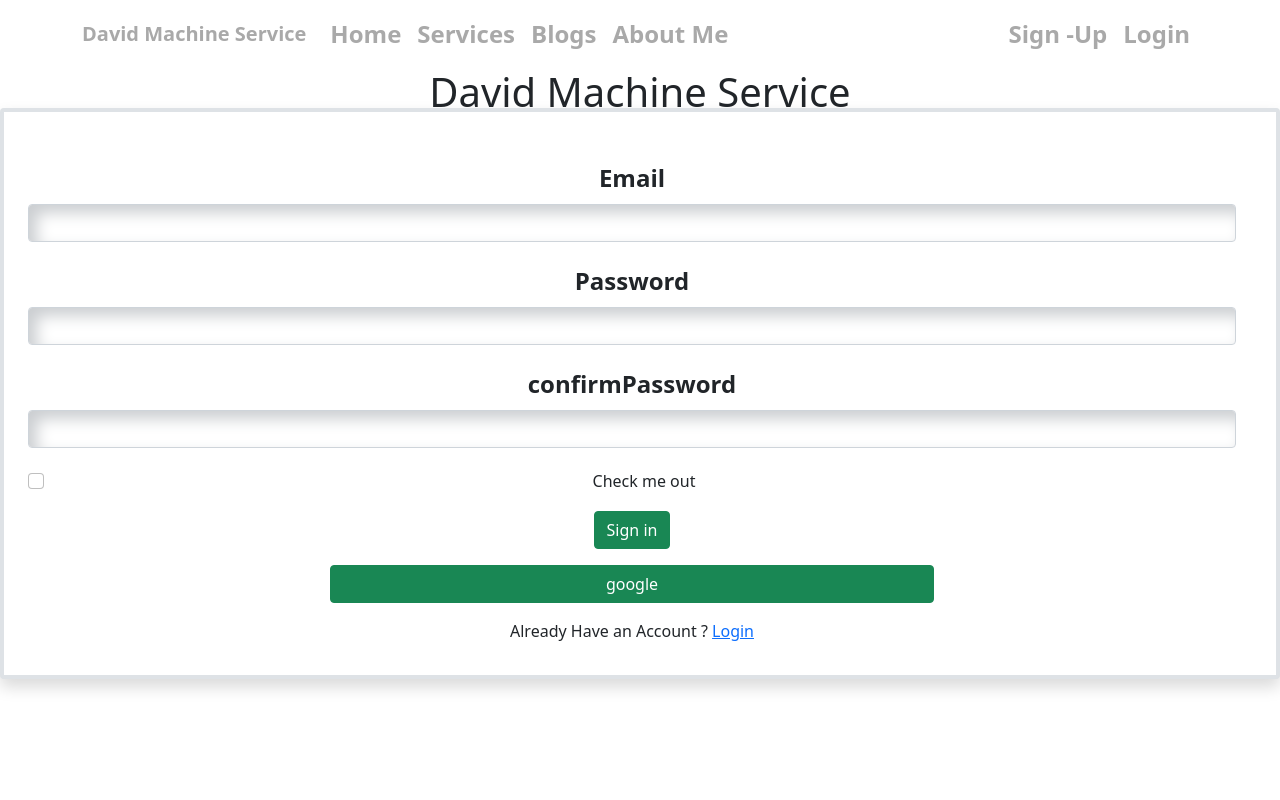
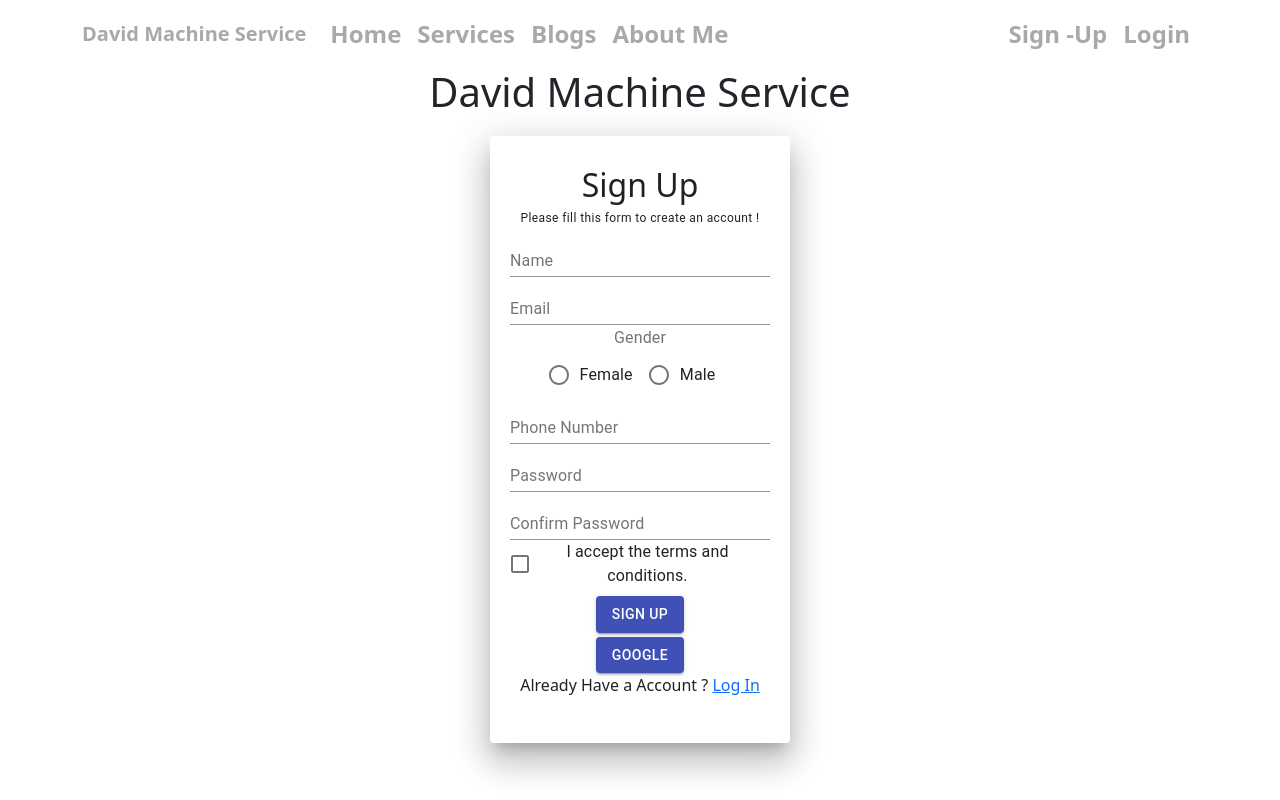
Before and after one commit to parvezislam45/Mechine-Service, a React (Create React App) app: page /signup in a window 1280 px wide. Built offline with nearby package versions, Linux system fonts and the light colour scheme; no server answers.

Commit message:
design login & sign in from

```diff
--- a/package.json
+++ b/package.json
@@ -3,6 +3,7 @@
   "version": "0.1.0",
   "private": true,
   "dependencies": {
+    "@material-ui/core": "^4.12.4",
     "@testing-library/jest-dom": "^5.16.4",
     "@testing-library/react": "^13.1.1",
     "@testing-library/user-event": "^13.5.0",
--- a/src/App.css
+++ b/src/App.css
@@ -38,4 +38,5 @@
 }
 .david{
   box-sizing: border-box !important;
+
 }
--- a/src/App.js
+++ b/src/App.js
@@ -9,6 +9,7 @@
 import Header from './Pages/Header/Header';
 import Checkout from './Pages/Checkout/Checkout';
 import RequredAuth from './RequredAuth/RequredAuth';
+import NotFound from './Pages/NotFound/NotFound'
 
 function App() {
   return (
@@ -27,6 +28,7 @@
             <Checkout path ="/checkout"></Checkout>
           </RequredAuth>
         }></Route>
+        <Route path="*" element={<NotFound></NotFound>}></Route>
       </Routes>
     </div>
   );
--- a/src/Pages/Checkout/Checkout.js
+++ b/src/Pages/Checkout/Checkout.js
@@ -1,4 +1,5 @@
 import React from 'react';
+import { Button, Modal } from 'react-bootstrap';
 import { ToastContainer, toast } from 'react-toastify';
 
 import 'react-toastify/dist/ReactToastify.css';
--- a/src/Pages/Header/Header.js
+++ b/src/Pages/Header/Header.js
@@ -13,7 +13,7 @@
     }
     return (
         <div>
-            <Navbar collapseOnSelect expand="lg" bg="" variant="dark">
+            <Navbar collapseOnSelect expand="lg" sticky='top' variant="dark">
                 <Container>
                     <Navbar.Brand className='header1fs-4 fw-bold ' style={{ color: 'DarkGrey' }}>David Machine Service</Navbar.Brand>
                     <Navbar.Toggle aria-controls="responsive-navbar-nav" />
@@ -28,7 +28,7 @@
                         <Nav.Link as={Link} to="/signup" style={{ color: 'DarkGrey' }} className="fs-4 fw-bold">Sign -Up</Nav.Link>
                             {
                                 user ?
-                                    <Nav.Link onClick={handleSignOut} style={{ color: 'DarkGrey' }} className="fs-4 fw-bold">Sign Out</Nav.Link>
+                                    <Nav.Link onClick={handleSignOut} style={{ color: 'DarkGrey' }} className="fs-4 fw-bold">Log Out</Nav.Link>
                                     :
                                     <Nav.Link onClick={() => navigate('/login')} style={{ color: 'DarkGrey' }} className="fs-4 fw-bold">Login</Nav.Link>
 
--- a/src/Pages/Home/Home.js
+++ b/src/Pages/Home/Home.js
@@ -1,5 +1,5 @@
 import React, { useState } from 'react';
-import { Card, CardGroup, Carousel, Col, Row } from 'react-bootstrap';
+import { Carousel, Row } from 'react-bootstrap';
 import banner1 from "../../../src/image/banner/banner-1.jpg"
 import banner2 from "../../../src/image/banner/banner-2.jpg"
 import banner3 from "../../../src/image/banner/banner-3.jpg"
--- /dev/null
+++ b/src/Pages/Login/Login.css
@@ -0,0 +1,4 @@
+
+.text{
+    font-size: 10px;
+}
--- a/src/Pages/Login/Login.js
+++ b/src/Pages/Login/Login.js
@@ -1,7 +1,9 @@
+import { Button, Grid, Paper, TextField, Typography } from '@material-ui/core';
 import React, { useState } from 'react';
 import { useSignInWithEmailAndPassword, useSendPasswordResetEmail } from 'react-firebase-hooks/auth';
 import { Link, useLocation, useNavigate } from 'react-router-dom';
 import auth from '../../firebase.init';
+import './Login.css'
 
 const Login = () => {
     const [email, setEmail] = useState('');
@@ -32,36 +34,35 @@
     const navigateSignup = () => {
         navigate = "/signup"
     }
+    const paperStyle = { padding: '30px 20px', width: 300, margin: "20px auto" }
+    const headerStyle = { margin: 0 }
     return (
-        <div>
-            <h1>Login</h1>
-            <div className="conainer row g-3 w-50 mx-auto border border-4 shadow p-3 mb-5 bg-body rounded">
-                <form onSubmit={handleLogin} className="row g-3 ">
-                    <div className=" col-12 w-100">
-                        <label for="inputEmail4" className="form-label">Email</label>
-                        <input onBlur={handleEmail} type="email" className="form-control" id="inputEmail4" />
-                    </div>
-                    <div className="col-12 w-100">
-                        <label for="inputPassword4" className="form-label">Password</label>
-                        <input onBlur={handlePassword} type="password" className="form-control" id="inputPassword4" />
-                    </div>
+        <Grid>
+            <Paper elevation={20} style={paperStyle}>
+                <Grid align='center'>
+                    <h2 style={headerStyle}>Sign Up</h2>
+                    <Typography variant='caption' gutterBottom>Please fill this form to create an account !</Typography>
+                </Grid>
+                <form onSubmit={handleLogin}>
+                    <TextField onBlur={handleEmail} fullWidth label='Email'type='email' placeholder="Enter your email" />
+                    <TextField onBlur={handlePassword} fullWidth label='Password'type='password' placeholder="Enter your password" />
                     <p>{error?.message}</p>
                     {loading && <p>Loading</p>}
-                    <div className="col-12">
-                        <button type="submit" className="btn btn-success">Login</button>
+                    <div className='mt-5'>
+                    <Button type='submit' variant='contained' color='primary'>Login</Button>
                     </div>
-                    <div className="col-12">
-                    <button
+                    <div className="mt-2">
+                    <Button className='btn'
                         onClick={async () => {
                             await sendPasswordResetEmail(email);
                             alert('Sent email');
-                        }}type="submit"className="btn btn-success">Reset password</button>
+                        }}type="submit"variant='contained' color='primary'><span className='text'>Reset password</span></Button>
                     </div>
-                    <p>Don't Have a Account ? <Link to ='/signup' onClick={navigateSignup}>Sign Up</Link> </p>
+                        <p>Don't Have a Account ? <Link to ='/signup' onClick={navigateSignup}>Sign Up</Link> </p>
                 </form>
-            </div>
-        </div>
-    );
+            </Paper>
+        </Grid>
+    )
 };
 
 export default Login;
--- /dev/null
+++ b/src/Pages/NotFound/NotFound.js
@@ -0,0 +1,11 @@
+import React from 'react';
+
+const notFound = () => {
+    return (
+        <div>
+            <h1>404 Not Found</h1>
+        </div>
+    );
+};
+
+export default notFound;
--- a/src/Pages/SignUp/SignUp.js
+++ b/src/Pages/SignUp/SignUp.js
@@ -3,6 +3,7 @@
 import { useCreateUserWithEmailAndPassword, useSignInWithGoogle } from 'react-firebase-hooks/auth'
 import auth from '../../firebase.init';
 import { Link, useNavigate } from 'react-router-dom';
+import { Button, Checkbox, FormControl, FormControlLabel, FormLabel, Grid, Paper, Radio, RadioGroup, TextField, Typography } from '@material-ui/core';
 
 const SignUp = () => {
     const [email, setEmail] = useState('')
@@ -13,6 +14,9 @@
     const [signInWithGoogle, loading, errors] = useSignInWithGoogle(auth);
     const navigate = useNavigate()
     const [createUserWithEmailAndPassword, user] = useCreateUserWithEmailAndPassword(auth)
+    const paperStyle = { padding: '30px 20px', width: 300, margin: "20px auto" }
+    const headerStyle = { margin: 0 }
+    const marginTop = { marginTop: 5 }
 
     const googleSignIn = () => {
         signInWithGoogle()
@@ -27,10 +31,9 @@
     const handleConfirm = e => {
         setConfirmPassword(e.target.value)
     }
-    const handPhone = event => {
+    const handlePhone = event => {
         setPhones(event.target.value)
     }
-    console.log(email, password, confirmPassword);
     const createNewUser = e => {
         e.preventDefault();
         if (password !== confirmPassword) {
@@ -66,48 +69,44 @@
                 <p>Signed In User: {user?.displayName}</p>
             </div>
         );
+
     }
     return (
-        <div>
-            <div className=" row g-3 w-30 mx-auto border border-4 shadow p-3 mb-5 bg-body rounded">
-                <form onSubmit={createNewUser} className="row g-3 ">
-                    <div className="col-12 w-100">
-                        <label for="inputPassword4" className="form-label fs-4 fw-bold">Email</label>
-                        <input onBlur={handaleEmail} type="email" className="form-control" id="inputPassword4" required />
-                    </div>
-                    <div className="col-12 w-100">
-                        <label for="inputPassword4" className="form-label fs-4 fw-bold">Password</label>
-                        <input onBlur={handlePassword} type="password" className="form-control" id="inputPassword4" required />
-                    </div>
-                    <div class="col-12 w-100">
-                        <label for="inputPassword4" class="form-label fs-4 fw-bold">confirmPassword</label>
-                        <input onBlur={handleConfirm} type="Password" class="form-control" id="inputPassword4" />
-                    </div>
-
-                    {/* <div className="col-md-2 w-100">
-                        <label for="inputZip" className="form-label fs-4 fw-bold">Phone</label>
-                        <input onBlur={handPhone} type="text" className="form-control" id="inputZip" />
-                    </div> */}
-                    <div className="col-12">
-                        <div className="form-check">
-                            <input className="form-check-input" type="checkbox" id="gridCheck" />
-                            <label className="form-check-label" for="gridCheck">
-                                Check me out
-                            </label>
-                        </div>
-                    </div>
-                        { error? error: '' }
-                        < div className="col-12">
-                    <button type="submit" className="btn btn-success">Sign in</button>
-            </div>
-            <div className="col-12">
-                <button onClick={googleSignIn} type="submit" className="btn btn-success w-50">google</button>
-            </div>
-            <p>Already Have an Account ? <Link to='/login' onClick={navigateLogin}>Login</Link> </p>
-        </form>
-            </div >
-        </div >
-    );
+        <Grid>
+            <Paper elevation={20} style={paperStyle}>
+                <Grid align='center'>
+                    <h2 style={headerStyle}>Sign Up</h2>
+                    <Typography variant='caption' gutterBottom>Please fill this form to create an account !</Typography>
+                </Grid>
+                <form onSubmit={createNewUser}>
+                    <TextField fullWidth label='Name' placeholder="Enter your name" />
+                    <TextField onBlur={handaleEmail} fullWidth label='Email'type='emeil' placeholder="Enter your email" />
+                    <FormControl component="fieldset" style={marginTop}>
+                        <FormLabel component="legend">Gender</FormLabel>
+                        <RadioGroup aria-label="gender" name="gender" style={{ display: 'initial' }}>
+                            <FormControlLabel value="female" control={<Radio />} label="Female" />
+                            <FormControlLabel value="male" control={<Radio />} label="Male" />
+                        </RadioGroup>
+                    </FormControl>
+                    <TextField onBlur={handlePhone} fullWidth label='Phone Number' placeholder="Enter your phone number" />
+                    <TextField onBlur={handlePassword} fullWidth label='Password'type='password' placeholder="Enter your password" />
+                    <TextField onBlur={handleConfirm} fullWidth label='Confirm Password' type='password'placeholder="Confirm your password" />
+                    <FormControlLabel
+                        control={<Checkbox name="checkedA" />}
+                        label="I accept the terms and conditions."
+                    />
+                     { error? error: '' }
+                     <div className="mt-2">
+                     <Button type='submit' variant='contained' color='primary'>Sign up</Button>
+                     </div>
+                     <div className="mt-1">
+                     <Button onClick={ googleSignIn} type='submit' variant='contained' color='primary'>Google</Button>
+                     </div>
+                     <p>Already Have a Account ? <Link to ='/login' onClick={navigateLogin}>Log In</Link> </p>
+                </form>
+            </Paper>
+        </Grid>
+        )
 };
 
 export default SignUp;
```
Also changed, not shown: 1 other file (tests, documents, lock files or other folders).
